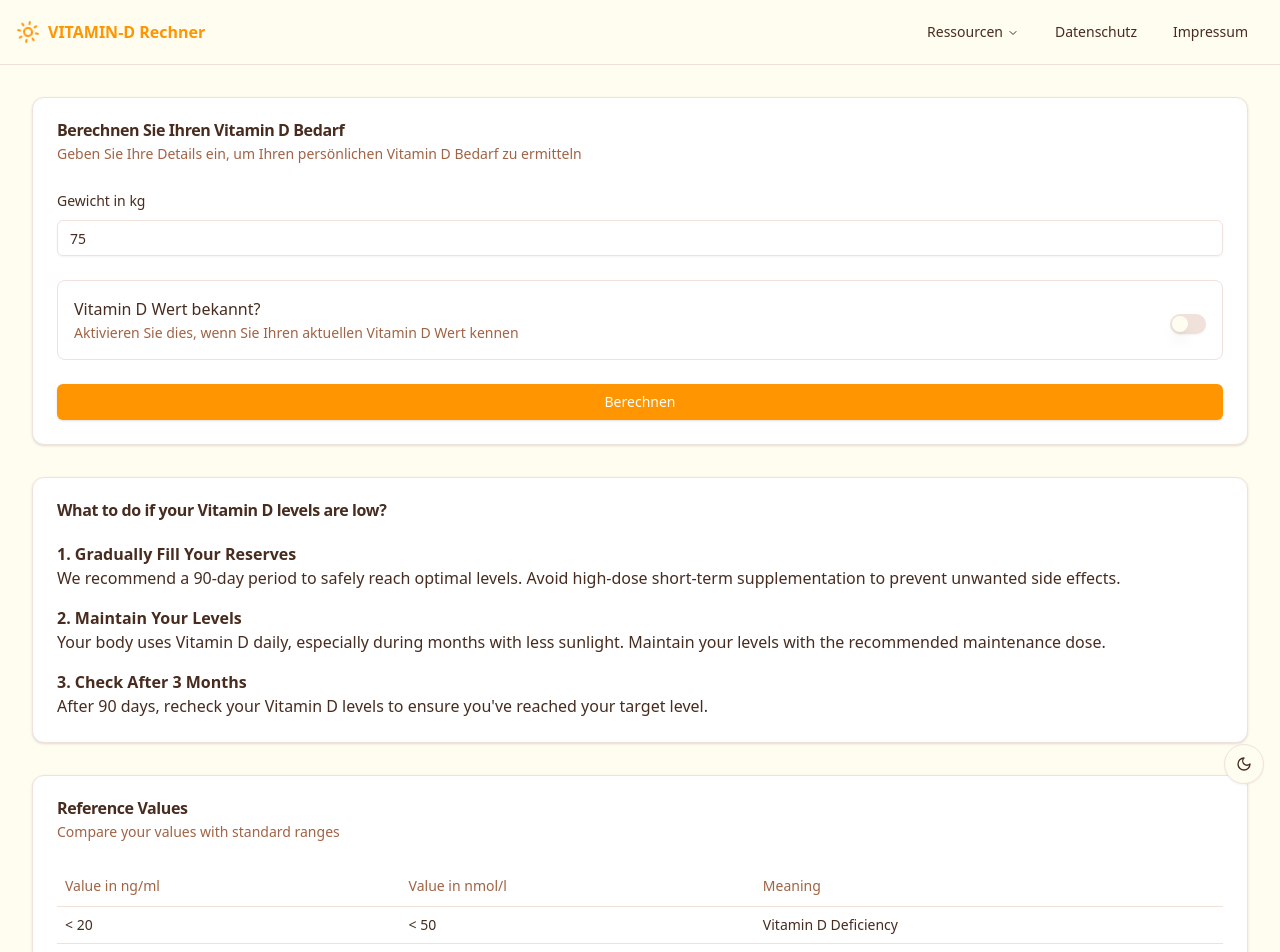
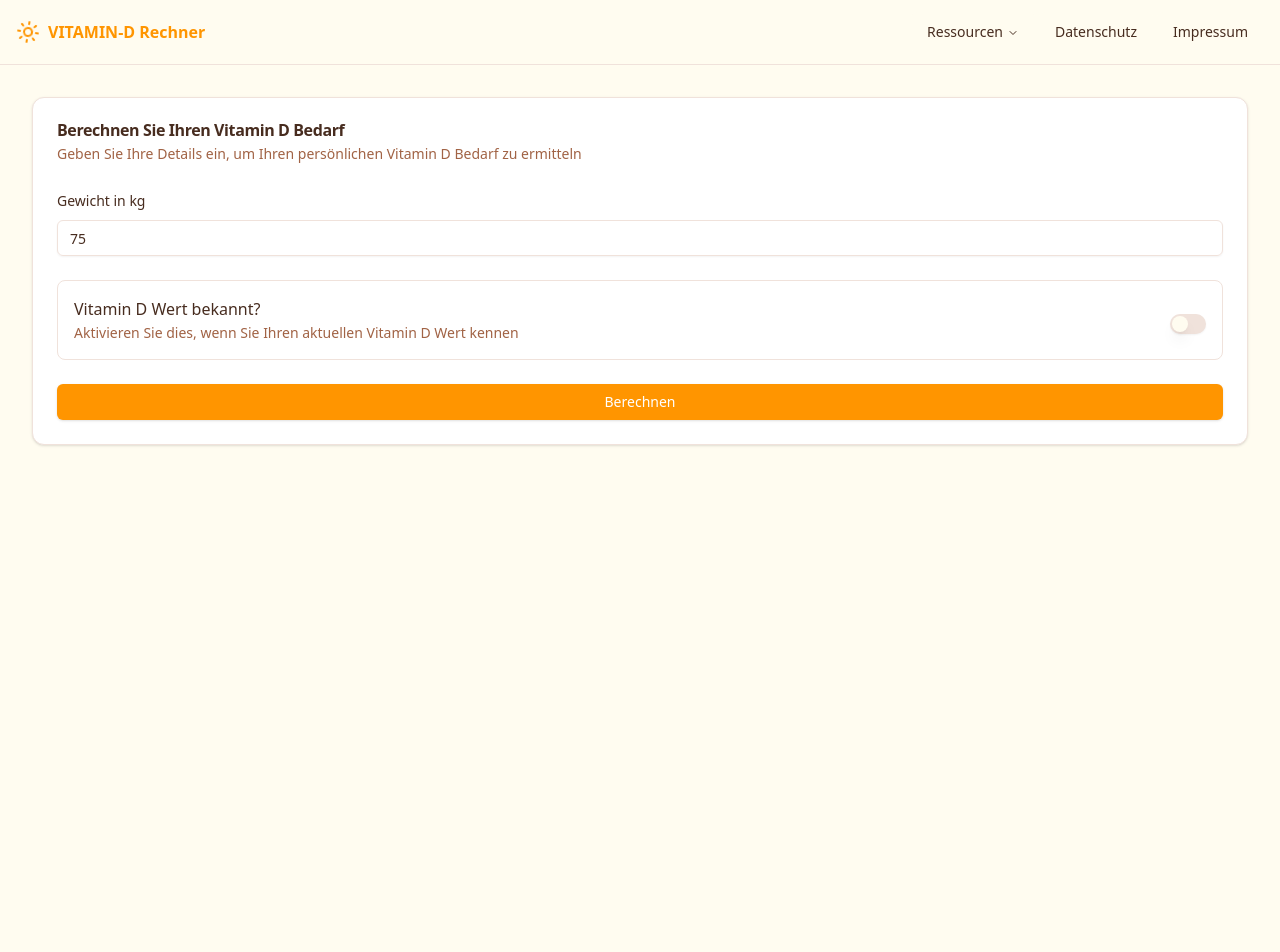
Before and after one commit to farschadhoshiar/vitamin-d-calculator, a Next.js app: page / in a window 1280 px wide. Shown: the top 952 px of the page. After the commit the page ends 800 px from the top, so only its background shows below. Built offline with nearby package versions, Linux system fonts and the light colour scheme.

Commit message:
pipeline fehler update

```diff
--- a/src/app/(public)/page.tsx
+++ b/src/app/(public)/page.tsx
@@ -2,7 +2,6 @@ import { Card, CardContent, CardDescription, CardHeader, CardTitle } from "@/com
 import { VitaminDCalculator } from "@/components/VitaminDCalculator"
 import { ReferenceTable } from "@/components/ReferenceTable"
 import { FloatingThemeSwitch } from "@/components/floating-theme-switch"
-import { WeeklyPillOrganizer } from "@/components/WeeklyPillOrganizer"
 import { Header } from "@/components/Header"
 
 export default function HomePage() {
@@ -10,8 +9,6 @@ export default function HomePage() {
     <>
       <Header />
       <div className="container mx-auto py-8 space-y-8">
-
-        {/* Main Calculator Section */}
         <Card>
           <CardHeader>
             <CardTitle>Berechnen Sie Ihren Vitamin D Bedarf</CardTitle>
@@ -23,45 +20,7 @@ export default function HomePage() {
             <VitaminDCalculator />
           </CardContent>
         </Card>
-
-        {/* Recommendations Section */}
-        <Card>
-          <CardHeader>
-            <CardTitle>What to do if your Vitamin D levels are low?</CardTitle>
-          </CardHeader>
-          <CardContent>
-            <div className="space-y-4">
-              <div>
-                <h3 className="font-semibold">1. Gradually Fill Your Reserves</h3>
-                <p>We recommend a 90-day period to safely reach optimal levels.
-                   Avoid high-dose short-term supplementation to prevent unwanted side effects.</p>
-              </div>
-              <div>
-                <h3 className="font-semibold">2. Maintain Your Levels</h3>
-                <p>Your body uses Vitamin D daily, especially during months with less sunlight.
-                   Maintain your levels with the recommended maintenance dose.</p>
-              </div>
-              <div>
-                <h3 className="font-semibold">3. Check After 3 Months</h3>
-                <p>After 90 days, recheck your Vitamin D levels to ensure you've reached
-                   your target level.</p>
-              </div>
-            </div>
-          </CardContent>
-        </Card>
-
-        {/* Reference Values Table */}
-        <Card>
-          <CardHeader>
-            <CardTitle>Reference Values</CardTitle>
-            <CardDescription>Compare your values with standard ranges</CardDescription>
-          </CardHeader>
-          <CardContent>
-            <ReferenceTable />
-          </CardContent>
-        </Card>
       </div>
-      <FloatingThemeSwitch />
     </>
   )
 }
```
Also changed, not shown: 1 other file (tests, documents, lock files or other folders).
